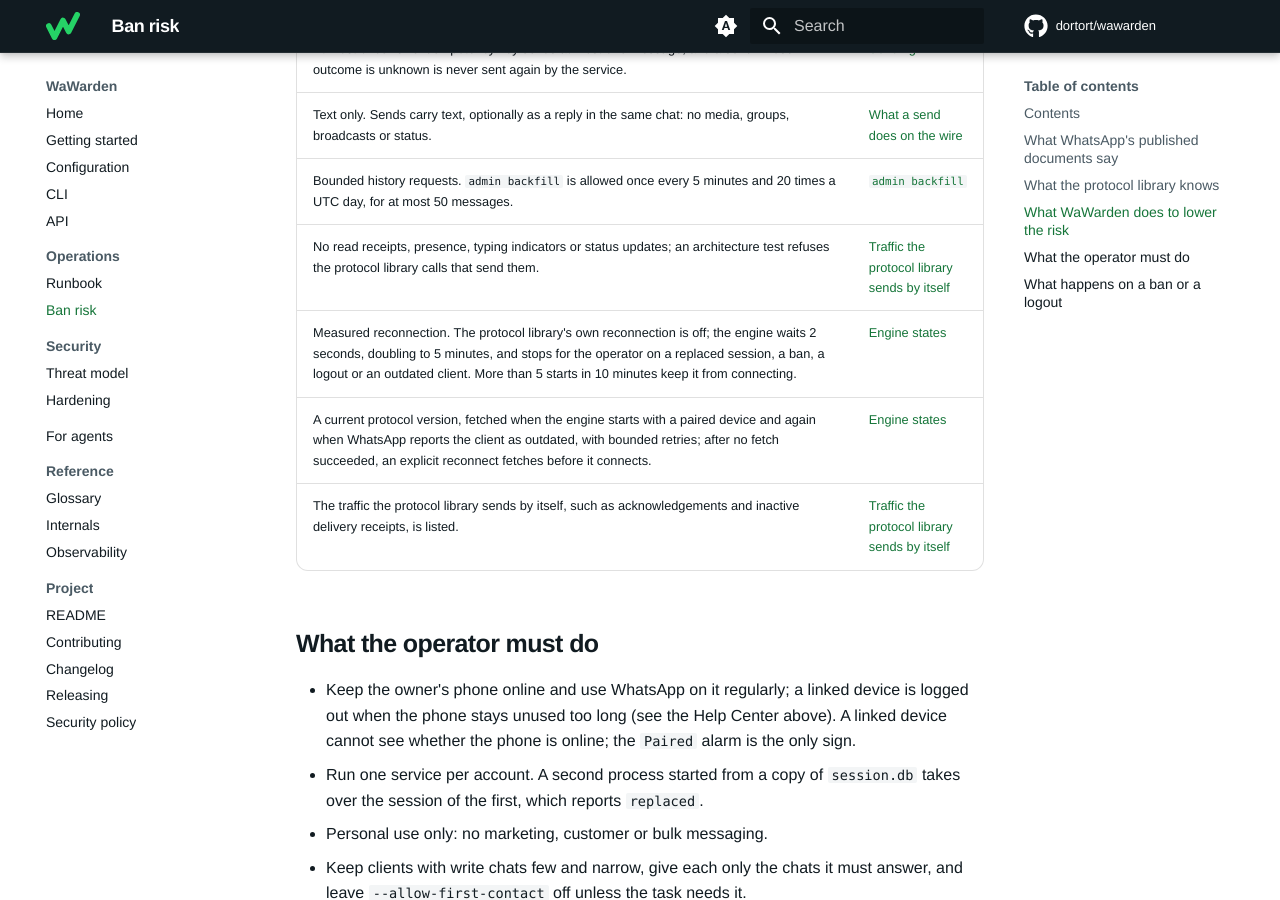
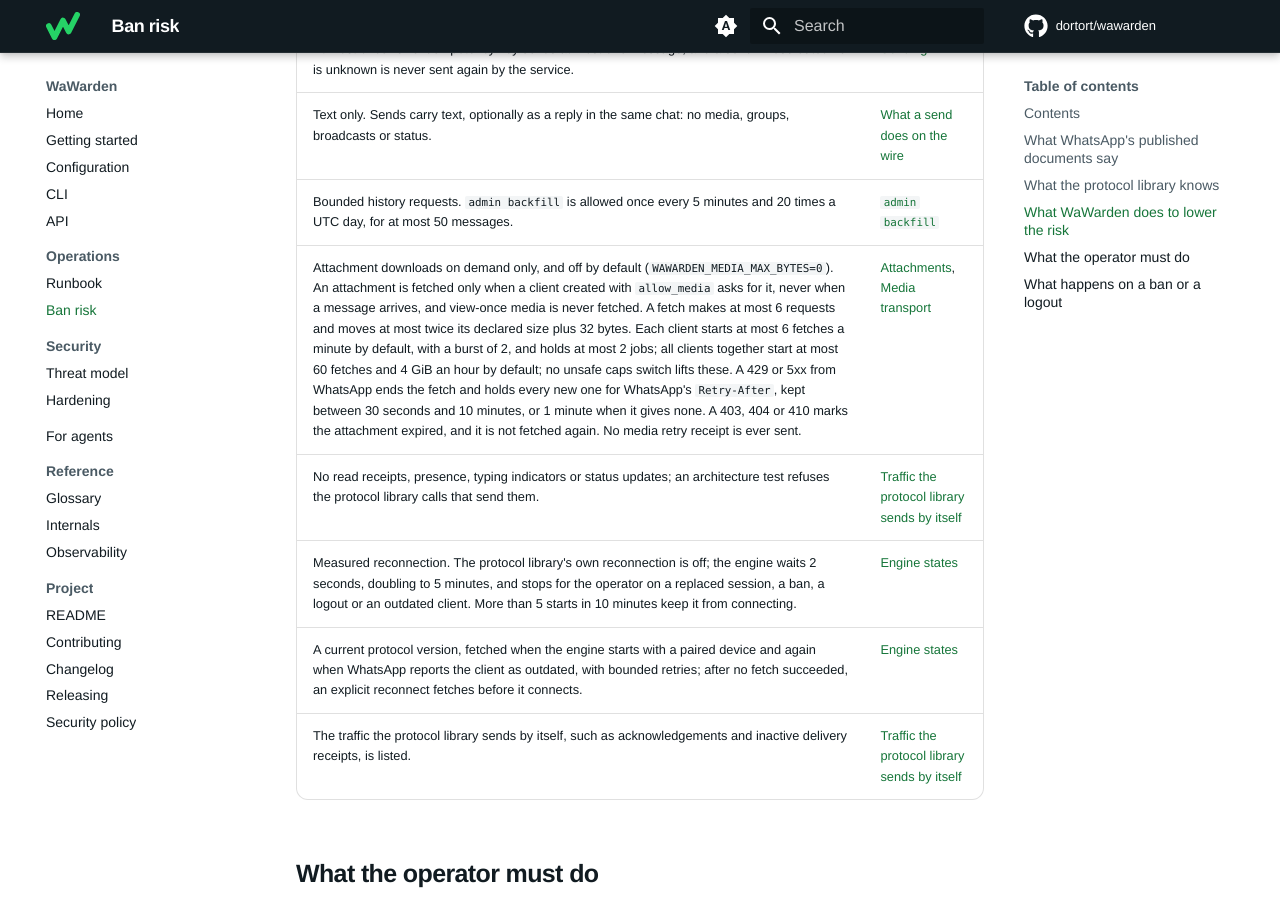
Before and after one commit to dortort/wawarden, an MkDocs documentation site: the page built from docs/ban-risk.md, in a window 1280 px wide and 900 px high, scrolled down 3077 px. Built offline with MkDocs 1.6.1 and Material for MkDocs 9.7.7, drawn with Linux system fonts in a browser that asks for light colours; comment, search, counter and statistics services are not loaded.

Commit message:
docs(ban-risk): list the limits on attachment downloads
Downloads are off by default, on demand only, bounded per fetch, per
client and service-wide, and a throttled fetch starts a cool-down.

Co-Authored-By: Claude Opus 5.5 <noreply@anthropic.com>
Co-Authored-By: Claude Fable 5.1 <noreply@anthropic.com>

```diff
--- a/docs/ban-risk.md
+++ b/docs/ban-risk.md
@@ -104,6 +104,7 @@ raises the risk is likewise unknown.
 | At most once. One idempotency key sends at most one message, and a send whose outcome is unknown is never sent again by the service. | [Sending](api.md#sending) |
 | Text only. Sends carry text, optionally as a reply in the same chat: no media, groups, broadcasts or status. | [What a send does on the wire](internals.md#what-a-send-does-on-the-wire) |
 | Bounded history requests. `admin backfill` is allowed once every 5 minutes and 20 times a UTC day, for at most 50 messages. | [`admin backfill`](cli.md#admin-backfill) |
+| Attachment downloads on demand only, and off by default (`WAWARDEN_MEDIA_MAX_BYTES=0`). An attachment is fetched only when a client created with `allow_media` asks for it, never when a message arrives, and view-once media is never fetched. A fetch makes at most 6 requests and moves at most twice its declared size plus 32 bytes. Each client starts at most 6 fetches a minute by default, with a burst of 2, and holds at most 2 jobs; all clients together start at most 60 fetches and 4 GiB an hour by default; no unsafe caps switch lifts these. A 429 or 5xx from WhatsApp ends the fetch and holds every new one for WhatsApp's `Retry-After`, kept between 30 seconds and 10 minutes, or 1 minute when it gives none. A 403, 404 or 410 marks the attachment expired, and it is not fetched again. No media retry receipt is ever sent. | [Attachments](api.md#attachments), [Media transport](internals.md#media-transport) |
 | No read receipts, presence, typing indicators or status updates; an architecture test refuses the protocol library calls that send them. | [Traffic the protocol library sends by itself](internals.md#traffic-the-protocol-library-sends-by-itself) |
 | Measured reconnection. The protocol library's own reconnection is off; the engine waits 2 seconds, doubling to 5 minutes, and stops for the operator on a replaced session, a ban, a logout or an outdated client. More than 5 starts in 10 minutes keep it from connecting. | [Engine states](internals.md#engine-states) |
 | A current protocol version, fetched when the engine starts with a paired device and again when WhatsApp reports the client as outdated, with bounded retries; after no fetch succeeded, an explicit reconnect fetches before it connects. | [Engine states](internals.md#engine-states) |
```
